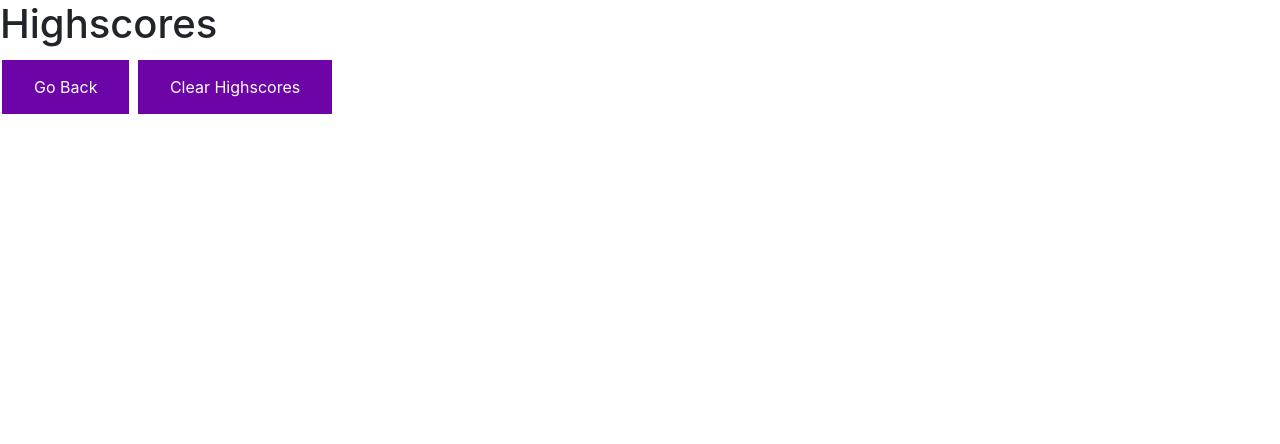
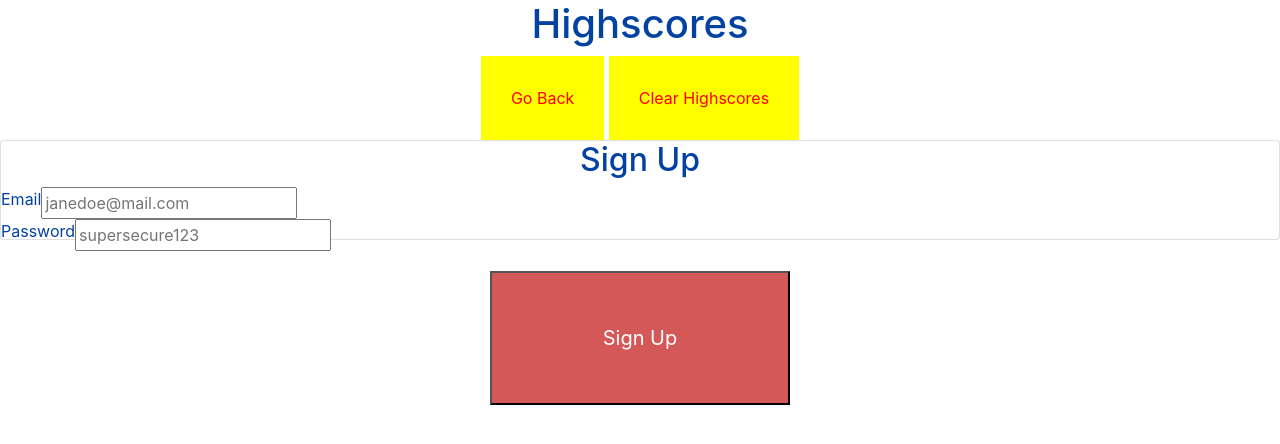
Before and after one commit to Champion113/Code-Quiz, a plain HTML site: page highscore.html in a window 1280 px wide. Drawn offline with nearby package versions, Linux system fonts and the light colour scheme.

Commit message:
troubleshoot

```diff
--- a/highscore.html
+++ b/highscore.html
@@ -12,10 +12,37 @@
     </head>
 </head>
 <body>
+    <div class="score" id="endscreen">
     <H1>Highscores</H1>
     <a href="index.html" class="button">Go Back</a>
     <a href="index.html" class="button">Clear Highscores</a>
 
+    <div class="clearfix">
+        <div class="card">
+          <h2>Sign Up</h2>
+          <form method="POST">
+            <div class="input-group">
+              <label for="email">Email</label>
+              <input
+                type="text"
+                name="email"
+                id="email"
+                placeholder="janedoe@mail.com"
+              />
+            </div>
+            <div class="input-group">
+              <label for="password">Password</label>
+              <input
+                type="password"
+                name="password"
+                id="password"
+                placeholder="supersecure123"
+              />
+            </div>
+            <div id="msg"></div>
+            <button id="sign-up">Sign Up</button>
+          </form>
+        </div>
     <script src="script.js"></script>
 
 </body>
--- a/script.js
+++ b/script.js
@@ -4,31 +4,40 @@ var questions = [
         choices: ["getElementById()", "function()", "Alert(Change HTML)","None of above"],
         answer: "getElemenyById()"
     }, {
-        question: "Event.prevent",
-        choices: ["getElementById()", "function()", "Alert(Change HTML)","None of above"],
-        answer: "getElemenyById()"
+        question: "Define Event.preventDefault",
+        choices: ["The function to add an event", "To stop the browser from reloading the page upon a form submission", "To prevent the default event to load","None of above"],
+        answer: "To stop the browser from reloading the page upon a form submission"
     }, {
-        question: "What method changes the HTML content in Javascript?",
-        choices: ["getElementById()", "function()", "Alert(Change HTML)","None of above"],
-        answer: "getElemenyById()"
+        question: "Which of the following can be used to make the console display data as a javascript object?",
+        choices: ["Console.var", "Console.display", "Console.dir()","None of above"],
+        answer: "Console.dir()"
     }, {
-        question: "What method changes the HTML content in Javascript?",
-        choices: ["getElementById()", "function()", "Alert(Change HTML)","None of above"],
-        answer: "getElemenyById()"
+        question: "Which operator is used to assign a value to a variable?",
+        choices: ["+", "=", "-","None of above"],
+        answer: "="
     }, {
-        question: "What method changes the HTML content in Javascript?",
-        choices: ["getElementById()", "function()", "Alert(Change HTML)","None of above"],
-        answer: "getElemenyById()"
+        question: "How to write an IF statement in Javascript?",
+        choices: ["if (i == 5)", "if i = 5", "if {i == 5}","None of above"],
+        answer: "if (i == 5)"
     }
 ]
+index = 0;
 
+// //var sec = 40;
+// var time = setInterval(myTimer, 1000);
 
-index = 0;
+// function myTimer() {
+//     document.getElementById('timer').innerHTML = sec + "sec left";
+//     sec--;
+//     if (sec == -1) {
+//         clearInterval(time);
+//         alert("Time out!! :(");
+//     }
 
 var startBtn = document.getElementById("start");
 var startscreen = document.getElementById("startscreen");
 var quizscreen = document.getElementById ("quizscreen");
-
+//var timerE1 = document.getElementById("timer")//
 startBtn.addEventListener("click", function(){
 
     startscreen.setAttribute("class", "hide");
@@ -56,9 +65,52 @@ function buildCard() {
     })
 }
 
-function questionClick() {
-    console.log(this.value);
+// //function questionClick() {
+//     var choiceBtnLeft = 40;
+
+//     var choiceBtnInterval = setInterval(function () {
+//         //console.log('this test');//
+//         if (choiceBtnLeft >= 0) {
+//             choiceBtnInterval.textContent = choiceBtnLeft;
+//             choiceBtnLeft--;
+
+//         } else {
+//             choiceBtnInterval.textContent = "";
+//             clearInterval(choiceBtnInterval)
+//             buildCard();
+
+//         }
+
+//     }, 1000);
+// }
+
+
+
+startBtn.onclick = choiceBtn;
+    //console.log(this.value);
     //evaluate with an if statement if the click is right or wrong
     //add one to our index++
     //call buildcard()
+
+//////function choiceBtn() {
+//     var choiceBtnLeft = 40;
+
+//     var choiceBtnInterval = setInterval(function () {
+//         //console.log('this test');//
+//         if (choiceBtnLeft >= 0) {
+//             choiceBtnInterval.textContent = choiceBtnLeft;
+//             choiceBtnLeft--;
+
+//         } else {
+//             choiceBtnInterval.textContent = "";
+//             clearInterval(choiceBtnInterval)
+//             buildCard();
+
+//         }
+
+//     }, 1000);
+// }
+// startBtn.onclick = choiceBtn;
+function localStorage(){
+
 }
--- a/style.css
+++ b/style.css
@@ -5,17 +5,56 @@
     display: none
 }
 
-header {
 
-}.button {
-    background-color: #6c04a8;
+
+.button {
+    background-color: yellow;
     border: none;
-    color: white;
-    padding: 15px 32px;
+    color:red;
+    padding: 30px 30px;
     text-align: center;
     text-decoration: none;
     display: inline-block;
     font-size: 16px;
-    margin: 4px 2px;
+    margin: auto;
     cursor: pointer;
   }
+
+ .card {
+    margin: auto;
+    width: 100%;
+    height: 100px;
+    text-align: center;
+    color:rgb(3, 66, 160);
+ }
+
+ .btn-primary {
+     margin: auto;
+     border-radius: 50%;
+     padding: 14px 40px;
+    background-color: red;
+    text-align: center;
+
+ }
+ .score {
+    margin: auto;
+    width: 100%;
+    height: 100px;
+    text-align: center;
+    color:rgb(3, 66, 160);
+ }
+
+ button {
+    margin: auto;
+     background-color: rgb(212, 88, 88);
+   text-align: center;
+   color: white;
+   width: 300px;
+  padding: 50px;
+  margin: 20px;
+  font-size: 20px;
+ }
+
+ button:hover {
+    background-color:yellow;
+  }
```
Also changed, not shown: index.html (+9 -7 lines).
